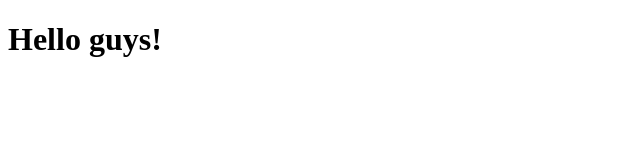
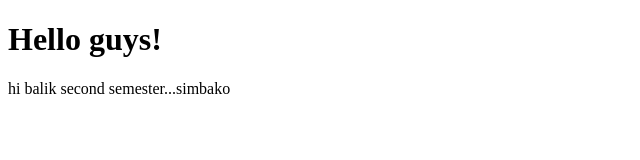
Before and after one commit to jhonbonjuvi/block-a-programming, a plain HTML site: page index.html in a window 1280 px wide. Shown: the whole page, without its empty margins (0-640 px from the left). Drawn offline with Linux system fonts and the light colour scheme.

Commit message:
nadugang nga paragraph

```diff
--- a/index.html
+++ b/index.html
@@ -8,5 +8,6 @@
 </head>
 <body>
     <h1>Hello guys!</h1>
+    <p>hi balik second semester...simbako</p>
 </body>
 </html>
```
